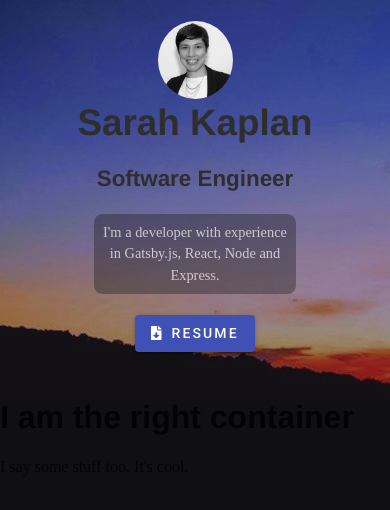
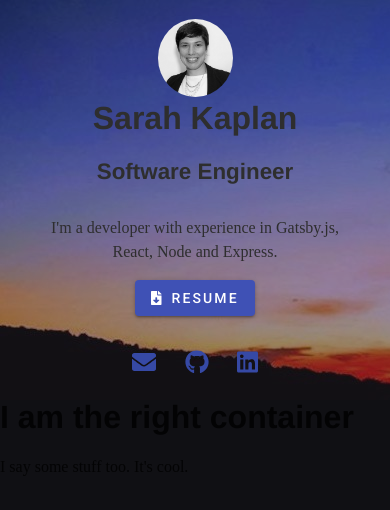
Before and after one commit to SKaplan01/portfolio, a Gatsby site: page / in a window 390 px wide. Shown: the top 510 px of the page. Built offline with nearby package versions, Linux system fonts and the light colour scheme; Gatsby itself is replaced by a stand-in of ours; what typography-theme-lincoln would draw is missing.

Commit message:
added icons from font awesome

```diff
--- a/package.json
+++ b/package.json
@@ -5,6 +5,7 @@
   "author": "Kyle Mathews <mathews.kyle@gmail.com>",
   "dependencies": {
     "@fortawesome/fontawesome-svg-core": "^1.2.10",
+    "@fortawesome/free-brands-svg-icons": "^5.6.1",
     "@fortawesome/free-solid-svg-icons": "^5.6.1",
     "@fortawesome/react-fontawesome": "^0.1.3",
     "@material-ui/core": "^3.6.2",
--- /dev/null
+++ b/src/components/atoms/ContactButtons.jsx
@@ -0,0 +1,25 @@
+import React, { Component } from 'react'
+import './contactButtons.css'
+import { FontAwesomeIcon } from '@fortawesome/react-fontawesome'
+
+class ContactButtons extends Component {
+  render() {
+    return (
+      <div id="contactButtons" style={{ color: '#3649a5' }}>
+        <span>
+          <FontAwesomeIcon icon="envelope" />
+        </span>
+        <span>
+          <FontAwesomeIcon icon={['fab', 'github']} />
+        </span>
+        <span>
+          <FontAwesomeIcon icon={['fab', 'linkedin']} />
+        </span>
+      </div>
+    )
+  }
+}
+
+export default ContactButtons
+
+// #3f52b5
--- a/src/components/atoms/Intro.jsx
+++ b/src/components/atoms/Intro.jsx
@@ -1,5 +1,6 @@
 import React, { Component } from 'react'
 import headshot2 from '../../assets/headshot2.jpg'
+import ContactButtons from './ContactButtons'
 import Button from '@material-ui/core/Button'
 import Icon from '@material-ui/core/Icon'
 import { FontAwesomeIcon } from '@fortawesome/react-fontawesome'
@@ -19,6 +20,7 @@ class Intro extends Component {
             Resume
           </span>
         </Button>
+        <ContactButtons />
       </React.Fragment>
     )
   }
--- /dev/null
+++ b/src/components/atoms/contactButtons.css
@@ -0,0 +1,13 @@
+#contactButtons {
+  margin-top: 2.1em;
+}
+#contactButtons span {
+  margin: 0.6em;
+  font-size: 2em;
+}
+
+@media (max-width: 528px) {
+  #contactButtons span {
+    font-size: 1.5em;
+  }
+}
--- a/src/components/atoms/introBlurb.css
+++ b/src/components/atoms/introBlurb.css
@@ -2,11 +2,7 @@
   width: 98%;
   margin: 0 auto;
   font-size: 0.8em;
-  background-color: rgba(29, 27, 27, 0.377);
-  border-radius: 0.6em;
-  color: rgba(228, 228, 228, 0.829);
   padding: 0.5em;
-  margin-bottom: 1em;
 }
 
 .introBlurb p {
@@ -33,10 +29,10 @@
 
 @media (max-width: 528px) {
   .introBlurb {
-    font-size: 0.9em;
-    width: 52vw;
-    margin-bottom: 1.5em;
-    margin-top: 1.5em;
+    font-size: 1em;
+    width: 80vw;
+    margin-bottom: 0.5em;
+    margin-top: 0.5em;
     line-height: 1.5em;
   }
 }
--- a/src/components/container.css
+++ b/src/components/container.css
@@ -54,22 +54,11 @@
     max-height: 400px;
     background-image: url('../assets/sunset2.jpg');
   }
-}
-
-@media (max-width: 528px) {
-  .left {
-    position: static;
-    max-height: 400px;
-    background-image: url('../assets/sunset3.jpg');
-  }
-  .right {
-    background-color: rgb(16, 16, 20);
-  }
   .main-content {
-    padding: 1.3em;
+    padding: 1.4em;
   }
   .main-content h1 {
-    font-size: 2.3em;
+    font-size: 1.8em;
   }
   .main-content h3 {
     font-size: 1.4em;
@@ -78,3 +67,25 @@
     width: 75px;
   }
 }
+
+@media (max-width: 528px) {
+  .left {
+    position: static;
+    background-image: url('../assets/sunset3.jpg');
+  }
+  .right {
+    background-color: rgb(16, 16, 20);
+  }
+  .main-content {
+    padding: 1.2em;
+  }
+  .main-content h1 {
+    font-size: 2em;
+  }
+  .main-content h3 {
+    font-size: 1.4em;
+  }
+  .profile-pic {
+    width: 75px;
+  }
+}
--- a/src/components/layout.js
+++ b/src/components/layout.js
@@ -7,12 +7,14 @@ import Header from './header'
 import './layout.css'
 
 import { library } from '@fortawesome/fontawesome-svg-core'
-import { FontAwesomeIcon } from '@fortawesome/react-fontawesome'
-import { faIgloo } from '@fortawesome/free-solid-svg-icons'
+import { fab } from '@fortawesome/free-brands-svg-icons'
 import { faFileDownload } from '@fortawesome/free-solid-svg-icons'
+import { faGithub } from '@fortawesome/free-brands-svg-icons'
+import { faLinkedin } from '@fortawesome/free-brands-svg-icons'
+import { faEnvelope } from '@fortawesome/free-solid-svg-icons'
 
-library.add(faIgloo)
-library.add(faFileDownload)
+library.add(faFileDownload, faEnvelope)
+library.add(fab)
 
 const Layout = ({ children }) => (
   <StaticQuery
```
Also changed, not shown: 1 other file.
